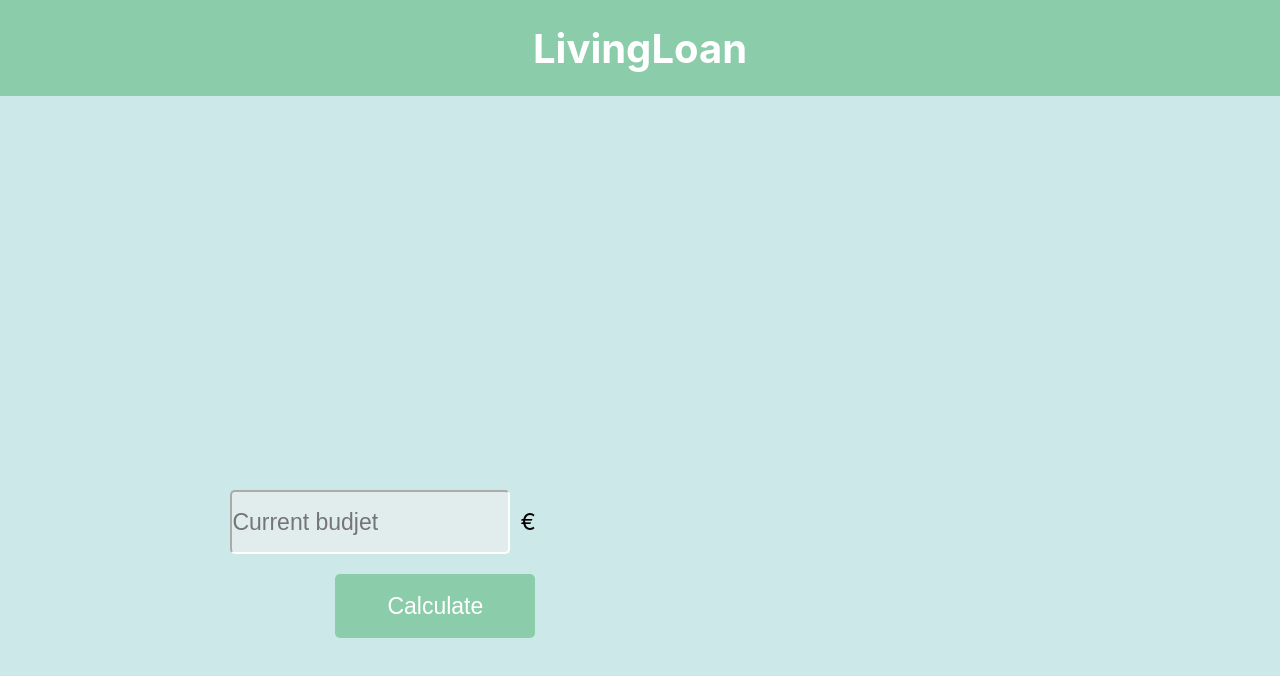
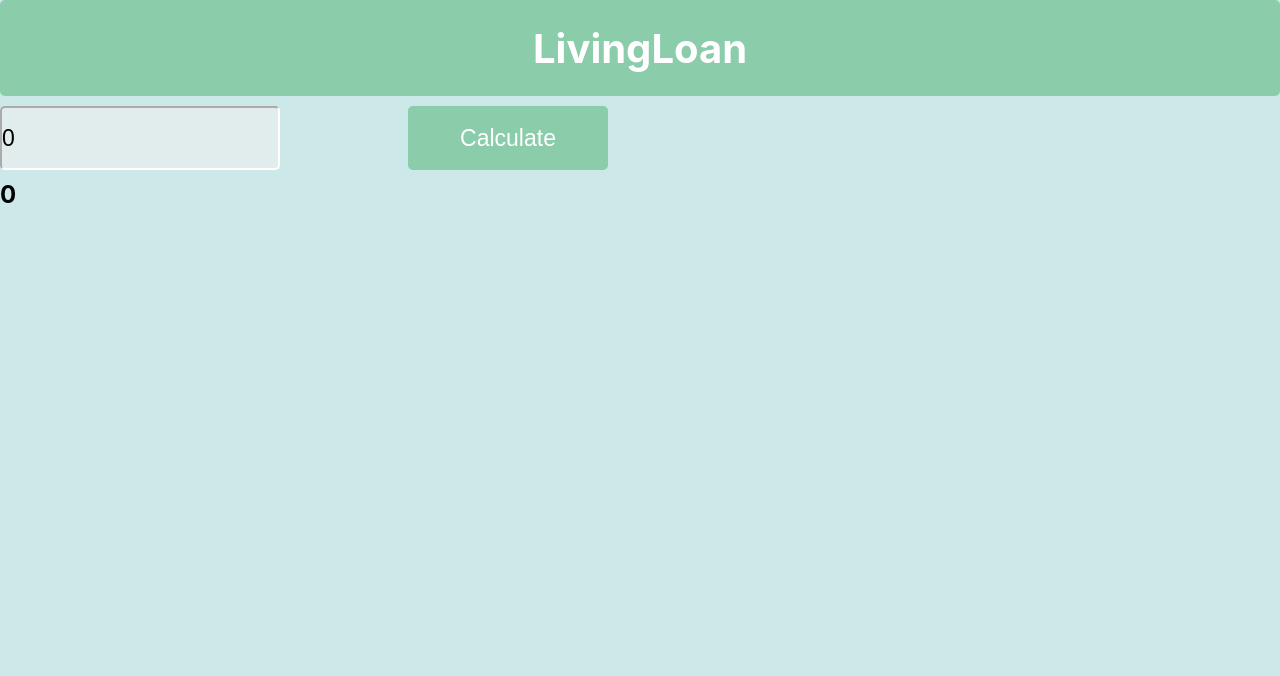
Before and after one commit to spoilaro/livingloan, a React (Create React App) app: page / in a window 1280 px wide. Shown: the top 676 px of the page. Built offline with nearby package versions, Linux system fonts and the light colour scheme.

Commit message:
Form is now working and updates App.js state when submitted.

```diff
--- a/src/App.js
+++ b/src/App.js
@@ -1,15 +1,28 @@
-import logo from './logo.svg';
+
+import React from "react";
 import './App.css';
 import TitleBar from "./components/TitleBar";
-import MainWrapper from "./components/MainWrapper";
+import InputForm from './components/InputForm';
 
-function App() {
-  return (
-    <div className="App">
-     <TitleBar/>
-     <MainWrapper/>
-    </div>
-  );
+class App extends React.Component{
+
+  state = { budjet: 0 }
+
+  getBudjetFunc = (budjetAmount) => {
+    this.setState({budjet: budjetAmount})
+  }
+
+  render(){
+    return(
+      <div>
+        <TitleBar/>
+        <InputForm budjetAmountGetter={this.getBudjetFunc} />
+        <h2>{this.state.budjet}</h2>
+      </div>
+    )
+  }
+
+
 }
 
 export default App;
--- /dev/null
+++ b/src/components/InputForm.js
@@ -0,0 +1,56 @@
+import React from "react";
+
+class InputForm extends React.Component{
+
+    constructor(props){
+        super(props)
+
+        this.state = {
+            amount: 0
+        }
+    }
+
+    updateAmount = (event) => {
+        this.setState({
+            amount: event.target.value
+        })
+    }
+
+    sendAmount = (event) => {
+        this.props.budjetAmountGetter(this.state.amount)
+        event.preventDefault();
+    }
+
+    render(){
+
+        const inputstyle = {
+            height: "8vh",
+            width: "35vh",
+            borderRadius: "5px",
+            borderColor: "white",
+            margin: "10px 0 10px 0",
+            backgroundColor: "#e1eded",
+            fontSize: "23px",
+        }
+        const buttonstyle = {
+            color: "white",
+            height: "8vh",
+            width: "25vh",
+            borderRadius: "5px",
+            backgroundColor: "#8bccab",
+            border: "none",
+            fontSize: "23px",
+            margin: "10px 0 10px 10%",
+            postion: "absolute",
+        }
+
+        return(
+        <form onSubmit={this.sendAmount}>
+            <input type="number" name="amount" value={this.state.amount} onChange={this.updateAmount} style={inputstyle}></input>
+            <input type="submit" value="Calculate" style={buttonstyle}></input>
+        </form>
+        )
+    }
+}
+
+export default InputForm;
--- a/src/components/MyButton.js
+++ b/src/components/MyButton.js
@@ -1,6 +1,10 @@
 import React from "react";
 
 class MyButton extends React.Component{
+
+    calc() {
+
+    }
 
     render(){
         const buttonstyle = {
@@ -16,7 +20,7 @@ class MyButton extends React.Component{
         }
 
         return(
-        <button style={buttonstyle} >Calculate</button>
+        <button onClick={this.calc} style={buttonstyle} >Calculate</button>
         )
     }
 }
--- a/src/components/TitleBar.js
+++ b/src/components/TitleBar.js
@@ -10,7 +10,8 @@ class TitleBar extends React.Component{
             alignItems: "center",
             justifyContent: "space-around",
             height: "12vh",
-            fontSize: "40px"
+            fontSize: "40px",
+            borderRadius: "5px"
         }
         return (
             <h1 style={titleStyle}>LivingLoan</h1>
--- a/src/index.js
+++ b/src/index.js
@@ -2,7 +2,6 @@ import React from 'react';
 import ReactDOM from 'react-dom';
 import './index.css';
 import App from './App';
-import reportWebVitals from './reportWebVitals';
 
 ReactDOM.render(
   <React.StrictMode>
@@ -14,4 +13,3 @@ ReactDOM.render(
 // If you want to start measuring performance in your app, pass a function
 // to log results (for example: reportWebVitals(console.log))
 // or send to an analytics endpoint. Learn more: https://bit.ly/CRA-vitals
-reportWebVitals();
--- a/src/reportWebVitals.js
+++ /dev/null
@@ -1,13 +0,0 @@
-const reportWebVitals = onPerfEntry => {
-  if (onPerfEntry && onPerfEntry instanceof Function) {
-    import('web-vitals').then(({ getCLS, getFID, getFCP, getLCP, getTTFB }) => {
-      getCLS(onPerfEntry);
-      getFID(onPerfEntry);
-      getFCP(onPerfEntry);
-      getLCP(onPerfEntry);
-      getTTFB(onPerfEntry);
-    });
-  }
-};
-
-export default reportWebVitals;
```
Also changed, not shown: src/setupTests.js (deleted, +0 -5 lines), src/logo.svg (deleted), 1 other file (tests, documents, lock files or other folders).
